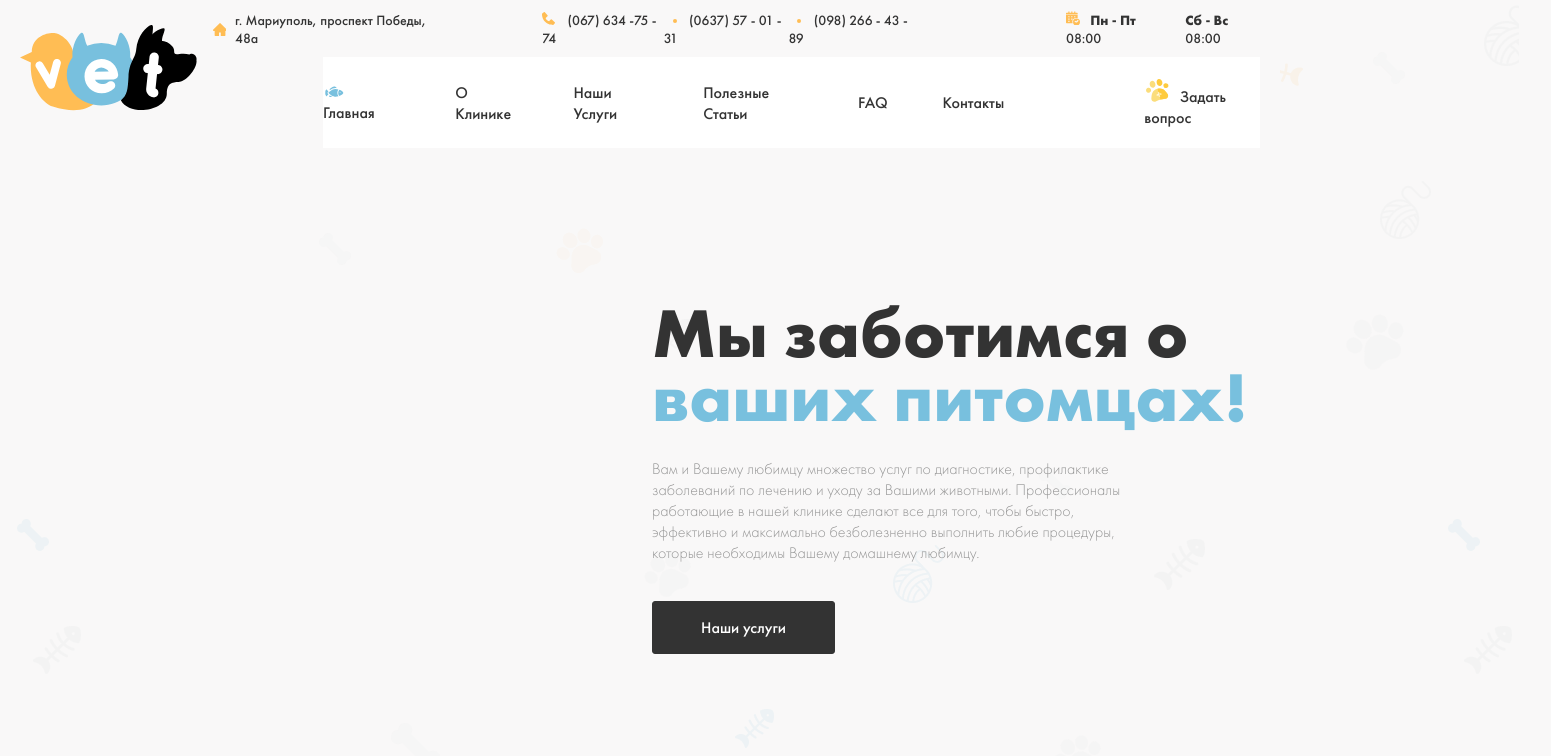
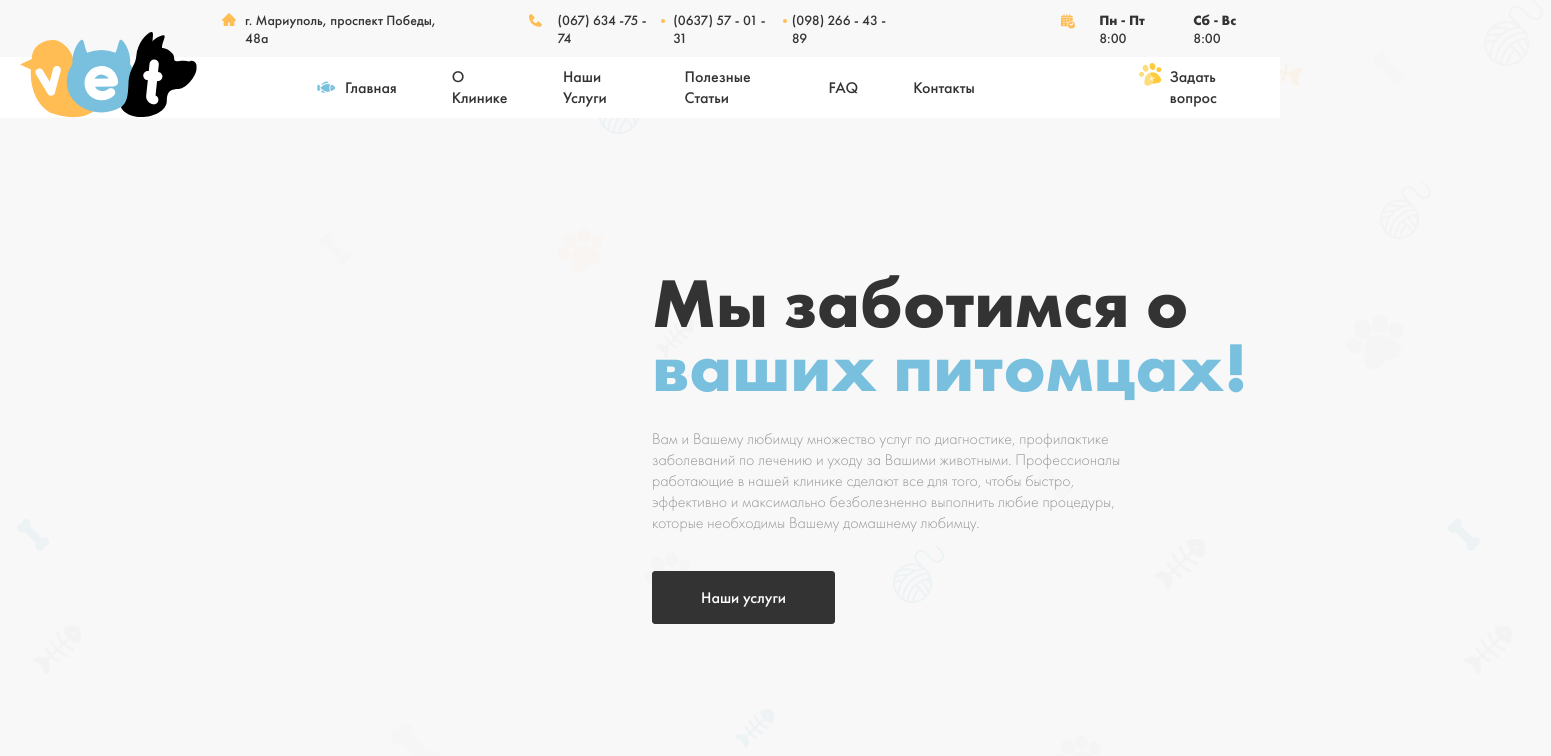
Before and after one commit to Dilmurod-Jumanazaov/vet_clinic_maket, a plain HTML site: page index.html in a window 1280 px wide. Shown: the top 756 px of the page, 1551 px wide, since content can reach past the window. Drawn offline with Linux system fonts and the light colour scheme.

Commit message:
Add styles to the header section of the site

```diff
--- a/css/main.css
+++ b/css/main.css
@@ -1,3 +1,10 @@
+/*
+* Prefixed by https://autoprefixer.github.io
+* PostCSS: v8.4.14,
+* Autoprefixer: v10.4.7
+* Browsers: last 4 version
+*/
+
 /*
 * Prefixed by https://autoprefixer.github.io
 * PostCSS: v8.4.14,
@@ -39,6 +46,7 @@ body {
   font-weight: 400;
   background-color: #f9f8f8;
   background-image: url("../images/bg.png");
+  overflow-x: hidden;
 }
 .visually-hidden {
   position: absolute;
@@ -51,7 +59,9 @@ body {
   clip: rect(0 0 0 0)
 }
 /* +++++++++++++++++++++++++++++++++++++++++++++++++++++++++++++++++++++ */
-.site-header {
+/* SITE HEADER STYLE STARTED */
+/* SITE HEADER TOP STYLE STARTED ------------ */
+.site-header__top-wrap {
   background-color: #f9f8f8;
 }
 .container {
@@ -60,65 +70,40 @@ body {
   margin: 0 auto;
   padding: 0 20px;
 }
-.wrapper {
-  display: -webkit-box;
-  display: -ms-flexbox;
-  display: flex;
+.site-header__top {
+  padding: 11px 0 9px;
 }
-.site-header__adreess-box {
-  padding-bottom: 10px;
-  display: -webkit-box;
-  display: -ms-flexbox;
-  display: flex;
-  background-color: #f9f8f8;
-}
-.site-logo {
+.site-header__addresss {
   position: relative;
-  top: 25px;
-  z-index: 2;
-  margin-right: 16px;
-}
-.site-logo-link {
-  -webkit-transition: opacity 0.5s ease;
-  -o-transition: opacity 0.5s ease;
-  transition: opacity 0.5s ease;
-}
-.site-logo-link:hover {
-  opacity: 0.8;
-}
-.site-logo-link:active {
-  opacity: 0.6;
-}
-.site-header__address {
-  font-style: normal;
-  padding-top: 11px;
+  margin-left: 225px;
   display: -webkit-box;
   display: -ms-flexbox;
   display: flex;
   -webkit-box-align: center;
       -ms-flex-align: center;
           align-items: center;
-  font-size: 14px;
 }
-.adress-link {
-  font-size: 14px;
-  color: #333;
-  line-height: 18px;
-  text-decoration: none;
-}
-.site-header__address::before {
+.clinic-address__link::before {
+  position: absolute;
+  top: 2px;
+  left: -23px;
   width: 14px;
   height: 13px;
-  margin-right: 9px;
   display: inline-block;
   background-image: url("../images/house.svg");
   content: "";
 }
-/* ++++++++++++++++++++++++++++++++++++++++++++++ */
-.site-header__tel-list {
+.clinic-address__link {
+  font-style: normal;
+  font-size: 14px;
+  line-height: 18px;
+  color: #333;
+  text-decoration: none;
+}
+/* PHONE LIST ---------------- */
+.clinic-address__phone-list {
   margin: 0;
-  margin-right: 150px;
-  margin-left: 106px;
+  margin-left: 110px;
   padding-left: 0;
   display: -webkit-box;
   display: -ms-flexbox;
@@ -127,48 +112,62 @@ body {
       -ms-flex-align: center;
           align-items: center;
 }
-.site-tel-item{
+.clinic-address__phone-item {
+  margin-right: 22px;
   list-style: none;
 }
-.site-tel-item::before {
-  width: 4px;
-  height: 4px;
-  margin-right: 9px;
-  margin-left: 9px;
-  margin-bottom: 2px;
-  display: inline-block;
-  background-image: url("../images/ellipse.svg");
-  background-position: center;
-  content: "";
-}
-.site-tel-item--first::before {
+.clinic-address__phone-item--first::before {
+  position: absolute;
+  top: 3px;
+  left: 28%;
   width: 13px;
   height: 13px;
-  margin-right: 9px;
-  margin-left: 0;
-  margin-bottom: 0;
   display: inline-block;
   background-image: url("../images/phone.svg");
   content: "";
 }
-.site-header__tel-link {
+.clinic-address__phone-item--second::before {
+  position: absolute;
+  top: 8px;
+  left: 41%;
+  width: 4px;
+  height: 4px;
+  display: inline-block;
+  background-image: url("../images/ellipse.svg");
+  content: "";
+}
+.clinic-address__phone-item--last:before {
+  position: absolute;
+  top: 8px;
+  left: 53%;
+  width: 4px;
+  height: 4px;
+  display: inline-block;
+  background-image: url("../images/ellipse.svg");
+  content: "";
+}
+.clinic-address__phone-item--last {
+  margin-right: 183px;
+}
+.clinic-address__phone-link {
+  font-style: normal;
   font-size: 14px;
   line-height: 18px;
   color: #333;
   text-decoration: none;
-  -webkit-transition: color 0.5s ease;
-  -o-transition: color 0.5s ease;
-  transition: color 0.5s ease;
+  -webkit-transition: color 0.4s ease;
+  -o-transition: color 0.4s ease;
+  transition: color 0.4s ease;
 }
-.site-header__tel-link:hover {
+.clinic-address__phone-link:hover {
   color: #ffbd54;
 }
-.site-header__tel-link:active {
+.clinic-address__phone-link:active {
   color: #333;
   opacity: 0.6;
 }
-/* +++++++++++++++++++++++++++++++++++ */
-.time-list {
+/* PHONE LIST END-------------- */
+.clinic-wday-list {
   margin: 0;
   padding-left: 0;
   display: -webkit-box;
@@ -178,28 +177,65 @@ body {
       -ms-flex-align: center;
           align-items: center;
 }
-.time-list__item {
-  margin-right: 20px;
+.clinic-wday-list__item {
+  margin-left: 25px;
   list-style: none;
 }
-.time-list__day--first::before {
+.clinic-wday-list__day {
+  font-style: normal;
+  font-size: 14px;
+  line-height: 18px;
+  color: #333;
+}
+.clinic-wday-list__day--first::before {
+  position: absolute;
+  top: 3px;
+  right: 185px;
   width: 14px;
-  height: 14px;
-  margin-right: 7px;
-  margin-bottom: 0;
+  height: 15px;
   display: inline-block;
   background-image: url("../images/calendar.svg");
   content: "";
 }
-
-.time-list__item--last {
-  margin-right: 0;
+.clinic-wday-list__hour {
+  font-style: normal;
+  font-size: 14px;
+  line-height: 18px;
+  color: #333;
 }
-/* ++++++++++++++++++++++++++++++++++++++++++++++++++++++++++++++++*/
-.site-header__navbox {
-  margin-left: 110px;
+/* SITE HEADER TOP STYLE END -------------------- */
+/* -------------------------------------- */
+/* SITE HEADER NAVBAR STYLE STARTED-------------- */
+.site-header__navbar-wrapper {
+  background-color: #fff;
+}
+.navbar-box {
+  height: 61px;
   padding: 20px 0;
-  background-color: #fff;
+  display: -webkit-box;
+  display: -ms-flexbox;
+  display: flex;
+  -webkit-box-align: center;
+      -ms-flex-align: center;
+          align-items: center;
+}
+.site-logo-box {
+  margin-right: 148px;
+}
+.site-logo-link {
+  -webkit-transition: opacity 0.4s ease;
+  -o-transition: opacity 0.4s ease;
+  transition: opacity 0.4s ease;
+}
+.site-logo-link:hover {
+  opacity: 0.8;
+}
+.site-logo-link:active {
+  opacity: 0.6;
+}
+.site-logo {
+  position: relative;
+  top: -12px;
 }
 .navigation__list {
   margin: 0;
@@ -212,49 +248,58 @@ body {
           align-items: center;
 }
 .navigation__item {
+  position: relative;
   margin-right: 55px;
   list-style: none;
 }
-.navigation__item--contact {
-  margin-right: 140px;
-}
 .navigation__item--first::before {
-  width: 21px;
-  height: 15px;
+  position: absolute;
+  left: -30px;
+  width: 20px;
+  height: 16px;
   display: inline-block;
-  margin-right: 12px;
   background-image: url("../images/fish.svg");
   content: "";
 }
-.navigation__item--last {
-  margin-right: 0;
-}
-.navigation__item--last::before {
-  width: 25px;
-  height: 25px;
-  margin-right: 7px;
-  display: inline-block;
-  background-image: url("../images/pet.svg");
-  content: "";
+.navigation__item:nth-of-type(6) {
+  margin-right: 195px;
 }
 .navigation__link {
   line-height: 21px;
   color: #333;
   text-decoration: none;
-  /* border-bottom: 3px solid #333; */
-  /* transition: border-bottom 0.3s ease; */
+  border-bottom: 3px solid transparent;
+  -webkit-transition: border-bottom 0.4s ease;
+  -o-transition: border-bottom 0.4s ease;
+  transition: border-bottom 0.4s ease;
 }
 .navigation__link:hover {
   border-bottom: 3px solid #f4ffad;
 }
-.navigation__link--last:hover {
-  border: 0;
-}
 .navigation__link:active {
+  color: #333;
   border-bottom: 3px solid #f4ffad;
   opacity: 0.6;
 }
-/* --------------------------------------- SITE HEADER STYLE END -----------------------------------*/
+.site-header__link-wrap {
+  position: relative;
+}
+.site-header__ques-link {
+  line-height: 21px;
+  color: #333;
+  text-decoration: none;
+}
+.site-header__ques-link::before {
+  position: absolute;
+  top: -5px;
+  left: -33px;
+  width: 25px;
+  height: 25px;
+  display: inline-block;
+  background-image: url("../images/pet.svg");
+  content: "";
+}
+/* SITE HEADER NAVBAR STYLE END ---------------- */
 /* --------------------------------------- SITE MAIN STYLE STARTED -------------------------------- */
 .hero-section {
   padding-bottom: 311px;
@@ -390,6 +435,10 @@ body {
 }
 /* -----------------------------------SITE ARTICLE STYLE END ------------------------ */
 /* SERVICES SECTION STYLE STARTED */
+.services {
+  position: relative;
+  padding: 0 44px;
+}
 .services__title {
   margin-top: 0;
   margin-bottom: 80px;
@@ -398,6 +447,44 @@ body {
   line-height: 54px;
   text-align: center;
   color: #333;
+}
+.services__btn {
+  position: absolute;
+  top: 225px;
+  left: -10px;
+  width: 50px;
+  height: 50px;
+  padding: 0;
+  border: transparent;
+  background-color: transparent;
+  background-image: url("../images/Vector.svg");
+  background-repeat: no-repeat;
+  background-position: center center;
+}
+.services__btn:hover {
+  background-color: #fff;
+}
+.services__btn:active {
+  opacity: 0.6;
+}
+.services__btn-last {
+  position: absolute;
+  top: 225px;
+  right: -10px;
+  width: 50px;
+  height: 50px;
+  padding: 0;
+  border: transparent;
+  background-color: transparent;
+  background-image: url("../images/Vector1.svg");
+  background-repeat: no-repeat;
+  background-position: center center;
+}
+.services__btn-last:hover {
+  background-color: #fff;
+}
+.services__btn-last:active {
+  opacity: 0.6;
 }
 .services__list {
   margin: 0;
@@ -413,10 +500,11 @@ body {
 .services__item {
   width: 193px;
   margin-right: 13px;
-  padding: 30px 32px 42px 25px;
+  padding:  30px 25px 28px;
   display: -webkit-box;
   display: -ms-flexbox;
   display: flex;
+  align-items: center;
   -webkit-box-orient: vertical;
   -webkit-box-direction: normal;
       -ms-flex-direction: column;
@@ -434,13 +522,10 @@ body {
   background-color: #fff;
 }
 .services__item--four {
-  padding-bottom: 60px;
-}
-.services__item--five {
-  padding-bottom: 33px;
+  padding: 36px 0;
 }
 .services__item--last {
-  padding-bottom: 55px;
+  padding: 36px 0;
 }
 /* ----------- LI BACKGROUND IMGE STARTED ---------*/
 .services__item--first::before {
@@ -470,7 +555,7 @@ body {
 .services__item--four::before {
   width: 75px;
   height: 75px;
-  margin-bottom: 21px;
+  margin-bottom: 31px;
   display: inline-block;
   background-image: url("../images/shell.svg");
   content: "";
@@ -486,7 +571,7 @@ body {
 .services__item--last::before {
   width: 75px;
   height: 75px;
-  margin-bottom: 21px;
+  margin-bottom: 31px;
   display: inline-block;
   background-image: url("../images/dogs.svg");
   content: "";
@@ -531,6 +616,9 @@ body {
 }
 .services__item--last:active::before {
   opacity: 0.6;
+}
+.services__item--last {
+  margin-right: 0;
 }
 /* ------------------------------- */
 .services__item__title {
@@ -661,7 +749,7 @@ body {
   padding-bottom: 304px;
   background-image: url("../images/dogandbackground.png");
   background-repeat: no-repeat;
-  background-size: 1444px 481px;
+  background-size: contain;
   background-position: calc(50%) calc(45%);
 }
 .news-article__subtitle {
@@ -683,6 +771,7 @@ body {
 }
 .email-input {
   width: 335px;
+  margin-right: 21px;
   padding: 18px 22px 15px;
   border: 1px solid #fff;
   border-radius: 5px;
@@ -932,8 +1021,6 @@ body {
   margin: 0 auto;
   display: -webkit-box;
   display: -ms-flexbox;
-  display: flex;
-  /* background-color: #333; */
 }
 /* -------------------------- */
 .form {
@@ -959,8 +1046,6 @@ body {
   font-weight: 500;
   line-height: 20px;
   color: #949494;
-}
-.contact__form {
 }
 .form__user-name {
   width: 375px;
@@ -1119,21 +1204,21 @@ body {
 /* contact section end */
 /* site footer */
 .site-footer {
-  padding: 54px 65px 69px;
   border: 1px solid #ebebeb;
   background-color: #f3f3f3;
 }
 .site-footer__wrapper {
+  padding: 54px 0 0;
   display: -webkit-box;
   display: -ms-flexbox;
   display: flex;
   -webkit-box-align: baseline;
       -ms-flex-align: baseline;
-          align-items: baseline;
+          align-items: flex-start;
 }
 .site-footer__imagebox {
   position: relative;
-  top: 42px;
+  top: 11px;
   margin-right: 67px;
 }
 .site-footer__navlist {
@@ -1142,13 +1227,16 @@ body {
   padding-left: 0;
 }
 .site-footer__navlist--second {
-  margin-right: 127px;
+  margin-right: 157px;
 }
 .site-footer__navitem {
   list-style: none;
+  margin-bottom: 14px;
+}
+.site-footer__navitem:nth-of-type(3) {
+  margin-bottom: 0;
 }
 .site-footer__navlink {
-  margin-bottom: 14px;
   display: inline-block;
   line-height: 21px;
   color: #333;
@@ -1167,7 +1255,7 @@ body {
 .site-footer__time-list {
   width: 118px;
   margin: 0;
-  margin-right: 112px;
+  margin-right: 138px;
   padding-left: 0;
   display: -webkit-box;
   display: -ms-flexbox;
@@ -1205,13 +1293,16 @@ body {
 }
 .site-footer__adress-wrap {
   width: 157px;
-  margin-right: 87px;
+  margin-right: 95px;
 }
 .site-footer__address {
   position: relative;
   font-style: normal;
+}
+.site-footer__add-link {
   line-height: 21px;
   color: #333;
+  text-decoration: none;
 }
 .site-footer__address::before {
   position: absolute;
@@ -1229,6 +1320,10 @@ body {
 }
 .tel-list__item {
   list-style: none;
+  margin-bottom: 4px;
+}
+.tel-list__item:nth-of-type(3) {
+  margin-bottom: 0;
 }
 .tel-list__first-item {
   position: relative;
@@ -1245,7 +1340,6 @@ body {
   content: "";
 }
 .tel-list__link {
-  margin-bottom: 4px;
   display: inline-block;
   font-size: 14px;
   line-height: 18px;
@@ -1254,6 +1348,7 @@ body {
 }
 .site-footer__textbox {
   margin-top: 28px;
+  padding-bottom: 23px;
   display: -webkit-box;
   display: -ms-flexbox;
   display: flex;
--- a/index.html
+++ b/index.html
@@ -10,59 +10,65 @@
   <title>VET Clinic</title>
 </head>
 <body>
-  <!-- site header started -->
+  <!-- SITE HEADER STARTED -->
   <header class="site-header">
+    <!-- SITE HEADER TOP STARTED -->
+    <div class="site-header__top-wrap">
       <div class="container">
-      <div class="wrapper">
-        <div class="img-box">
-          <a class="site-logo-link" href="index.html">
-            <img class="site-logo" src="./images/sitelogo.svg" width="177" height="86" alt="Vet clicnic logo">
-          </a>
-        </div>
-        <div class="site-header__wrapper">
-          <div class="site-header__adreess-box">
-            <address class="site-header__address">
-              <a class="adress-link" href="https://goo.gl/maps/SdD7hPG6PQ3hWqWp7" target="blank">
+        <div class="site-header__top">
+          <address class="site-header__addresss clinic-address">
+            <a class="clinic-address__link" href="https://goo.gl/maps/fRWa93BqaqrFSgum7" target="blank">
               г. Мариуполь, проспект Победы, 48а
             </a>
-              <ul class="site-header__tel-list">
-                <li class="site-tel-item site-tel-item--first">
-                  <a class="site-header__tel-link" href="tel:0676347574">
+            <ul class="clinic-address__phone-list">
+              <li class="clinic-address__phone-item clinic-address__phone-item--first">
+                <a class="clinic-address__phone-link" href="tel:0676347574">
                   (067) 634 -75 - 74
                 </a>
               </li>
-                <li class="site-tel-item">
-                  <a class="site-header__tel-link" href="tel:0637570131">
+              <li class="clinic-address__phone-item clinic-address__phone-item--second">
+                <a class="clinic-address__phone-link" href="tel:0637570131">
                   (0637) 57 - 01 - 31
                 </a>
               </li>
-                <li class="site-tel-item">
-                  <a class="site-header__tel-link" href="tel:0982664389">
+              <li class="clinic-address__phone-item clinic-address__phone-item--last">
+                <a class="clinic-address__phone-link" href="tel:0982664389">
                   (098) 266 - 43 - 89
                 </a>
               </li>
             </ul>
-              <ul class="site-header__time time-list">
-                <li class="time-list__item">
-                  <strong class="time-list__day time-list__day--first">
+            <ul class="clinic-address clinic-wday-list">
+              <li class="clinic-wday-list__item">
+                <strong class="clinic-wday-list__day clinic-wday-list__day--first">
                   Пн - Пт
                 </strong>
-                  <time class="time-list__time">
-                    08:00
+                <time class="clinic-wday-list__hour" datetime="08:00">
+                  8:00
                 </time>
               </li>
-                <li class="time-list__item time-list__item--last">
-                  <strong class="time-list__day">
+              <li class="clinic-wday-list__item">
+                <strong class="clinic-wday-list__day">
                   Сб - Вс
                 </strong>
-                  <time class="time-list__time time-list__time--last">
-                    08:00
+                <time class="clinic-wday-list__hour" datetime="08:00">
+                  8:00
                 </time>
               </li>
             </ul>
           </address>
         </div>
-          <div class="site-header__navbox">
+      </div>
+    </div>
+    <!-- SITE HEADER TOP END -->
+    <!-- SITE NAVBAR STARTED -->
+    <div class="site-header__navbar-wrapper">
+      <div class="container">
+        <div class="navbar-box">
+          <div class="site-logo-box">
+            <a class="site-logo-link" href="index.html">
+              <img class="site-logo" src="./images/sitelogo.svg" width="177" height="86" alt="Veterenary clinic site logo">
+            </a>
+          </div>
           <nav class="site-header__nav navigation">
             <ul class="navigation__list">
               <li class="navigation__item navigation__item--first">
@@ -90,24 +96,24 @@
                   FAQ
                 </a>
               </li>
-                <li class="navigation__item navigation__item--contact">
-                  <a href="#" class="navigation__link ">
+              <li class="navigation__item">
+                <a href="#" class="navigation__link">
                   Контакты
-                  </a>
-                </li>
-                <li class="navigation__item navigation__item--last">
-                  <a href="#" class="navigation__link navigation__link--last">
-                    Задать вопрос
                 </a>
               </li>
             </ul>
           </nav>
+          <div class="site-header__link-wrap">
+            <a class="site-header__ques-link" href="#">
+              Задать вопрос
+            </a>
           </div>
         </div>
       </div>
     </div>
+    <!-- SITE NAVBAR END -->
   </header>
-  <!-- site header end -->
+  <!-- SITE HEADER END -->
   <!-- site main started -->
   <main class="site-main">
     <!-- SECTION STARTED -->
@@ -158,11 +164,12 @@
     </article>
     <!-- SITE ARTICLEE END -->
     <!-- SERVICES SECTION STARTED -->
+    <div class="container">
       <section class="services">
-      <div class="container">
         <h2 class="services__title">
           Наши услуги
         </h2>
+        <button class="services__btn"></button>
         <ol class="services__list">
           <li class="services__item services__item--first">
             <h3 class="services__item__title">
@@ -195,6 +202,7 @@
             </h3>
           </li>
         </ol>
+        <button class="services__btn-last"></button>
         <div class="services__initial__box initial">
           <div class="initial__img__box">
             <img class="initial__image" width="524" height="332" src="./images/cat.png" alt="There is a picture of a yellow cat">
@@ -221,8 +229,8 @@
             </div>
           </div>
         </div>
+      </section>
     </div>
-    </section>
     <!-- SERVICES SECTION END -->
     <!--- NEXT ARTICLE SECTION STARTED  -->
     <article class="news-article">
@@ -248,9 +256,9 @@
         <ul class="advice__list">
           <li class="advice__item">
             <img class="advice__item-img" src="./images/cat22.png" width="305" height="180" alt="there is a picture of a yellow cat with its mouth open">
-            <p class="advice__img-time">
+            <time class="advice__img-time" datetime="2020-08-28">
               28.08.2020
-            </p>
+            </time>
             <div class="advice__item-titlebox">
               <h3 class="advice__item-subtile">
                 Ультразвуковая чистка зубов
@@ -287,9 +295,9 @@
                   </a>
                 </li>
                 <li class="advice__item-time">
-                  <p class="advice__img-time advice__img-time--second">
+                  <time class="advice__img-time advice__img-time--second" datetime="2020-08-29">
                     29.08.2020
-                  </p>
+                  </time>
                 </li>
               </ul>
               <div class="advice__si-titlebox">
@@ -311,9 +319,9 @@
           </li>
           <li class="advice__item">
             <img class="advice__item-img" src="./images/dog.png" width="305" height="180" alt="the little puppy is being treated by the mediciner">
-            <p class="advice__img-time">
+            <time class="advice__img-time" datetime="2020-07-21">
               21.07.2020
-            </p>
+            </time>
             <div class="advice__item-titlebox">
               <h3 class="advice__item-subtile">
                 Когда привавать питомца?
@@ -408,37 +416,39 @@
             <strong class="time-list__day time-list__day--one">
               Пн - Пт
             </strong>
-            <time class="time-list__time">
-              08:00
+            <time class="time-list__time" datetime="08:00">
+              8:00
             </time>
           </li>
           <li class="site-footer__time-item">
             <strong class="time-list__day">
               Сб - Вс
             </strong>
-            <time class="time-list__time">
-              08:00
+            <time class="time-list__time" datetime="08:00">
+              8:00
             </time>
           </li>
         </ul>
         <div class="site-footer__adress-wrap">
           <address class="site-footer__address">
+            <a class="site-footer__add-link" href="https://goo.gl/maps/fRWa93BqaqrFSgum7" target="blank">
               г. Мариуполь, проспект Победы, 48а
+            </a>
           </address>
         </div>
         <ul class="site-footer__tel-list tel-list">
           <li class="tel-list__item tel-list__first-item">
-            <a href="tel:0676347574" class="tel-list__link">
+            <a class="tel-list__link" href="tel:0676347574" >
               (067) 634 -75 - 74
             </a>
           </li>
           <li class="tel-list__item">
-            <a href="tel:0637570131" class="tel-list__link">
+            <a class="tel-list__link" href="tel:0637570131">
               (0637) 57 - 01 - 31
             </a>
           </li>
           <li class="tel-list__item">
-            <a href="tel:0982664389" class="tel-list__link">
+            <a class="tel-list__link" href="tel:0982664389">
               (098) 266 - 43 - 89
             </a>
           </li>
```
Also changed, not shown: css/minmain.css, css/normalize.css (renamed from css/noormalize.css). Lines whose indentation alone changed are shown as unchanged.
